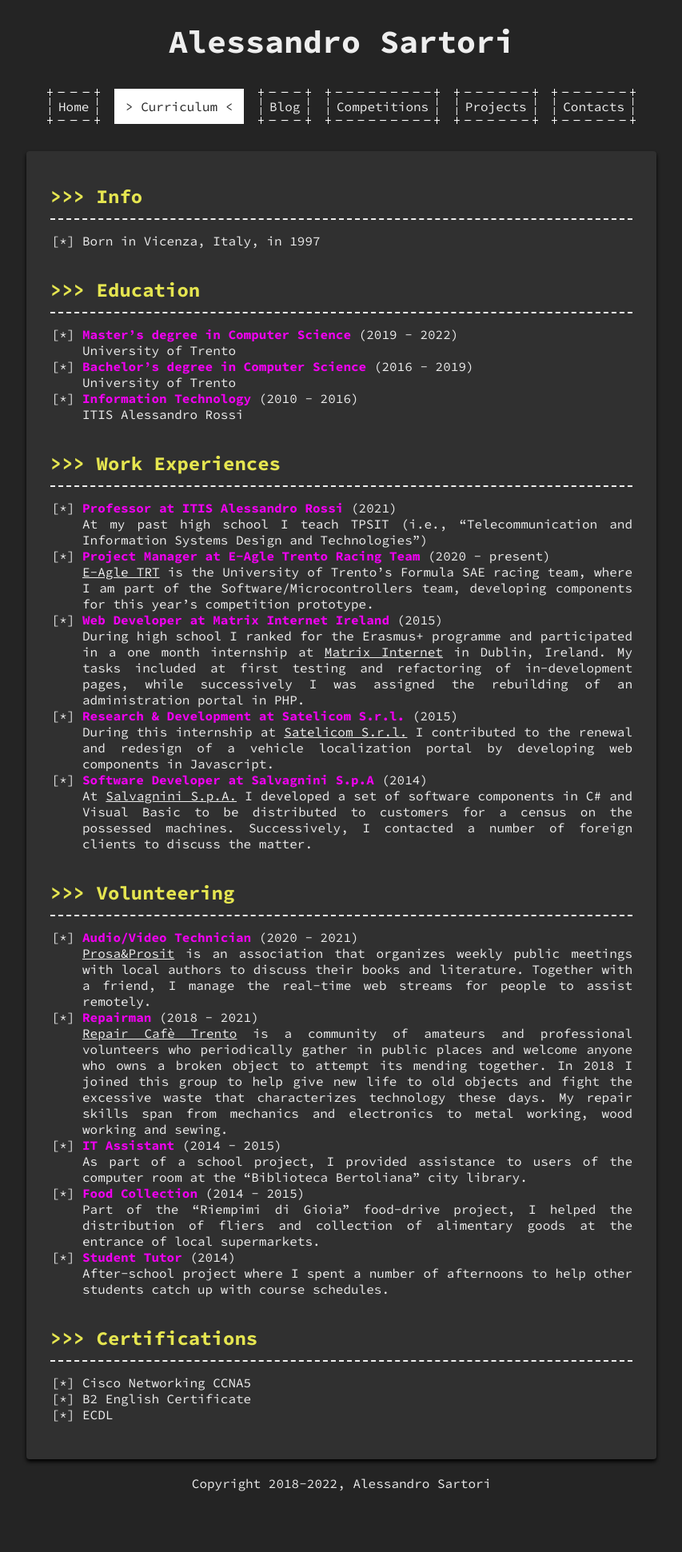
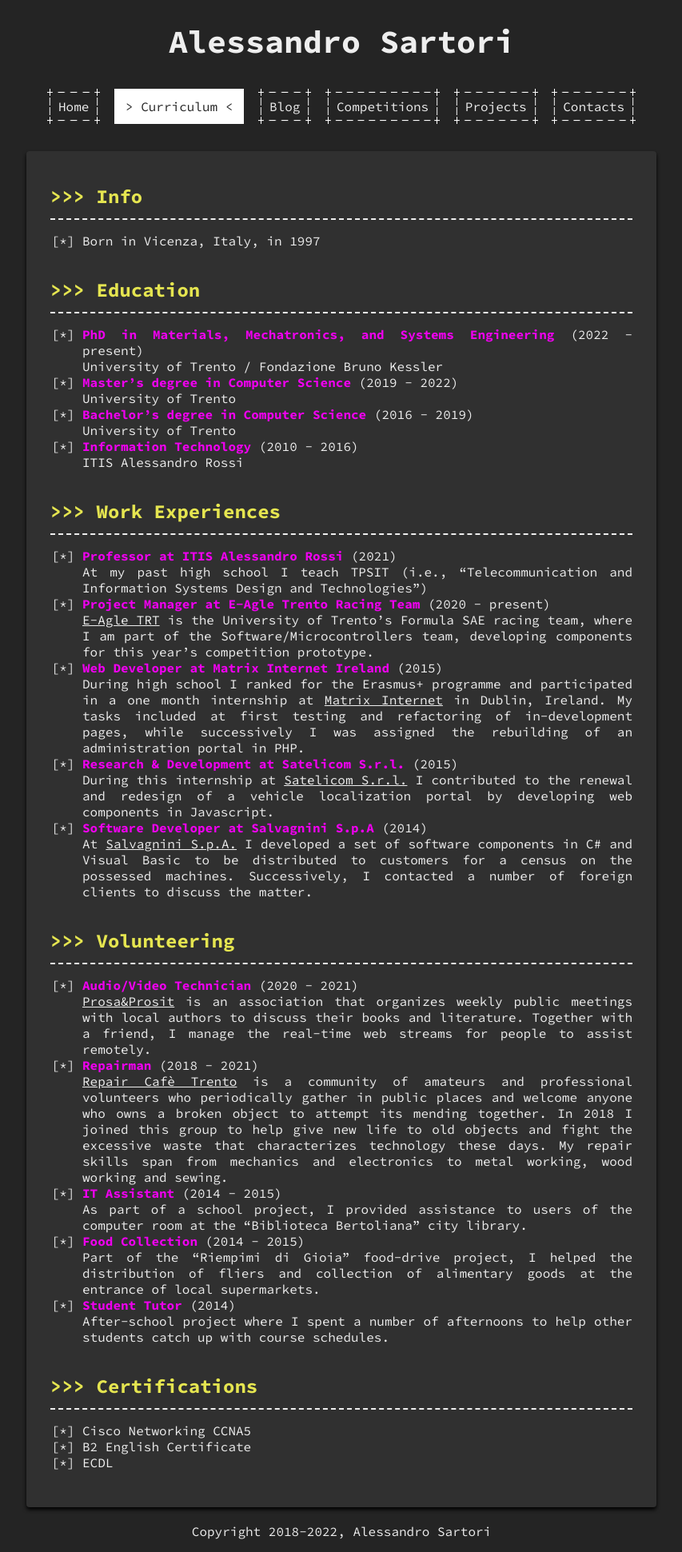
Before and after one commit to AlexSartori/alexsartori.github.io, a Jekyll site: the page built from cv.md, in a window 1280 px wide. Shown: the whole page at 80% size, without its empty margins (213-1066 px from the left). Built offline with Jekyll 4.4.1, drawn with Linux system fonts in a browser that asks for light colours; before the commit the page ends 1881 px from its top, so only the background shows below that.

Commit message:
Update CV with PhD

```diff
--- a/cv.md
+++ b/cv.md
@@ -10,6 +10,8 @@ permalink: /cv
 
 ## \>>> Education
 ---
+- **PhD in Materials, Mechatronics, and Systems Engineering**{:.highlight-purple} (2022 - present)\\
+    University of Trento / Fondazione Bruno Kessler
 - **Master's degree in Computer Science**{:.highlight-purple} (2019 - 2022)\\
     University of Trento
 - **Bachelor's degree in Computer Science**{:.highlight-purple} (2016 - 2019)\\
```
